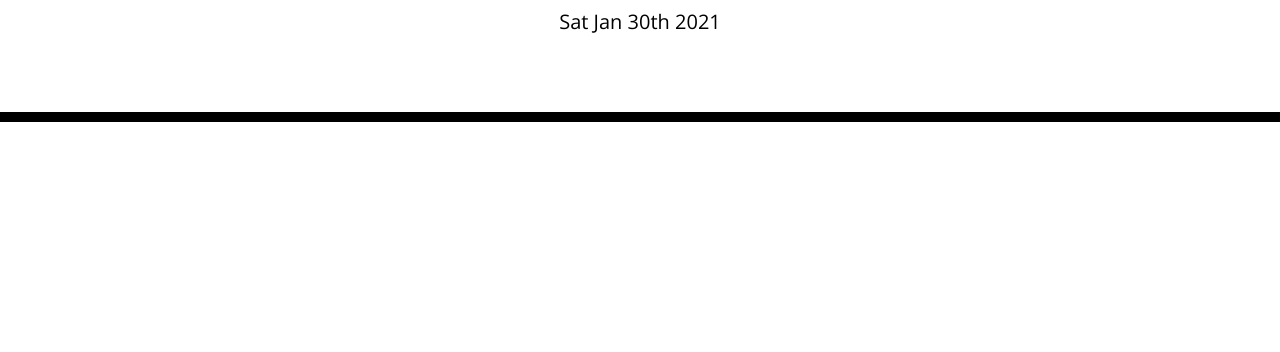
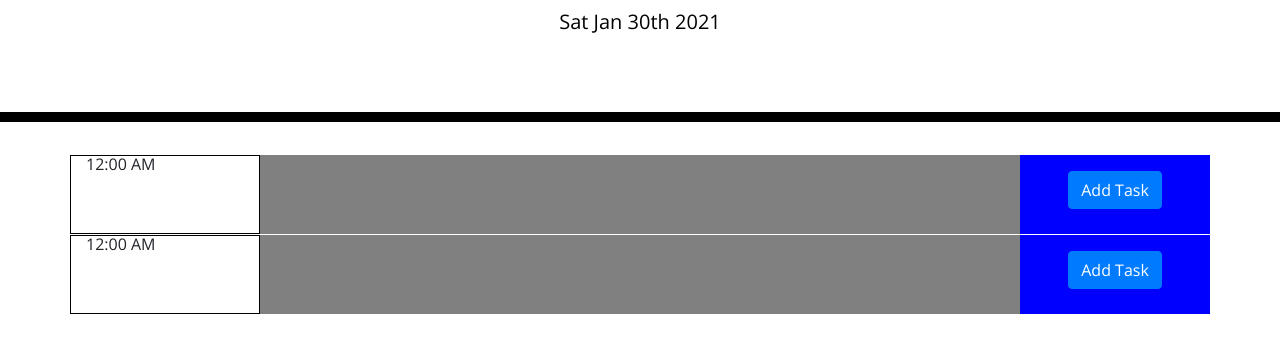
Before and after one commit to bspur11/day-helper, a plain HTML site: page index.html in a window 1280 px wide. Shown: the part 182-534 px from the top of the page. Drawn offline with nearby package versions, Linux system fonts and the light colour scheme.

Commit message:
add clone append

```diff
--- a/assets/js/script.js
+++ b/assets/js/script.js
@@ -2,4 +2,12 @@ $(function () {
   let date = moment();
   var dateToday = $("#currentDay");
   dateToday.text(date.format('ddd MMM Do YYYY'));
+
+  let timebloks = $('#timeblocks');
+  let masterRow = $('#day-row');
+  masterRow.children('.hourname').text('12:00 AM');
+
+  let newRow = masterRow.clone();
+  timebloks.append(newRow);
+
 });
--- a/index.html
+++ b/index.html
@@ -19,8 +19,14 @@
     <p class="lead">A simple calendar app for scheduling your work day</p>
     <p id="currentDay" class="lead"></p>
   </header>
-  <div class="container">
-    <!-- Timeblocks go here -->
+  <div id="timeblocks" class="container">
+    <div id="day-row" class="row">
+      <div class="col-2 hourname" style="border:1px solid black"></div>
+      <div class="col-8 tasks" style="background-color: grey;"></div>
+      <div class="col-2 addtask" style="background-color: blue;">
+        <button class="btn btn-primary">Add Task</button>
+      </div>
+    </div>
   </div>
 
   <script src="https://code.jquery.com/jquery-3.4.1.min.js"></script>
```
